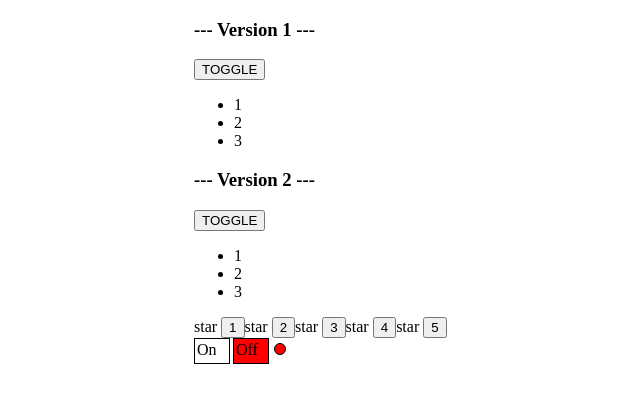
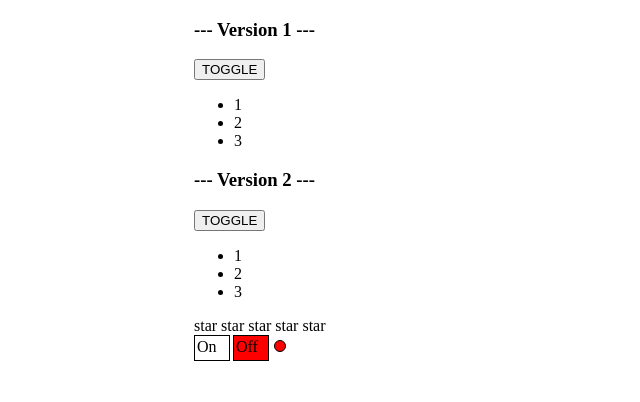
Before and after one commit to julia-lahtina/react-kabzda, a React (Create React App) app: page / in a window 1280 px wide. Shown: the top 402 px of the page, without its empty margins (146-786 px from the left). Built offline with nearby package versions, Linux system fonts and the light colour scheme.

Commit message:
refactoring

```diff
--- a/src/App.tsx
+++ b/src/App.tsx
@@ -1,7 +1,6 @@
 import React from 'react';
 import './App.css';
 import {Title} from "./components/Title";
-import {Rating} from "./components/Rating";
 import {Accordion} from "./components/Accordion";
 import {OnOff} from "./components/OnOff";
 import {UncontrolledAccordion} from "./components/UncontrolledAccordion";
--- a/src/components/Rating.tsx
+++ b/src/components/Rating.tsx
@@ -8,11 +8,11 @@ export const Rating = (props: RatingPropsType) => {
 
     return (
         <div>
-            <Star selected={props.value > 0}/>
+{/*            <Star selected={props.value > 0}/>
             <Star selected={props.value > 1}/>
             <Star selected={props.value > 2}/>
             <Star selected={props.value > 3}/>
-            <Star selected={props.value > 4}/>
+            <Star selected={props.value > 4}/>*/}
         </div>
     )
 
--- a/src/components/UncontrolledRating.tsx
+++ b/src/components/UncontrolledRating.tsx
@@ -10,16 +10,11 @@ export const UncontrolledRating = (props: RatingPropsType) => {
 
     return (
         <div>
-            <Star selected={value > 0}/>
-            <button onClick={() => {setValue(1)}}>1</button>
-            <Star selected={value > 1}/>
-            <button onClick={() => {setValue(2)}}>2</button>
-            <Star selected={value > 2}/>
-            <button onClick={() => {setValue(3)}}>3</button>
-            <Star selected={value > 3}/>
-            <button onClick={() => {setValue(4)}}>4</button>
-            <Star selected={value > 4}/>
-            <button onClick={() => {setValue(5)}}>5</button>
+            <Star onClick={() => {setValue(1)}} selected={value > 0}/>
+            <Star onClick={() => {setValue(2)}} selected={value > 1}/>
+            <Star onClick={() => {setValue(3)}} selected={value > 2}/>
+            <Star onClick={() => {setValue(4)}} selected={value > 3}/>
+            <Star onClick={() => {setValue(5)}} selected={value > 4}/>
         </div>
     )
 
```
Also changed, not shown: src/components/Star.tsx (+2 -5 lines).
